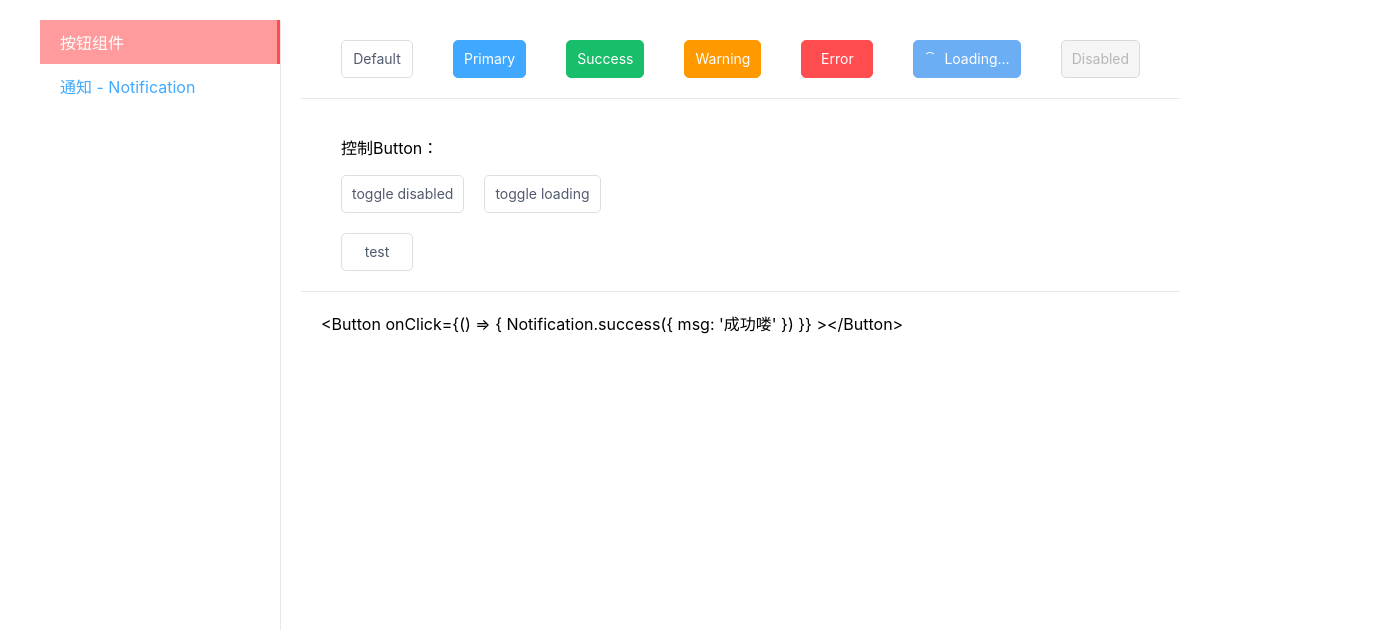
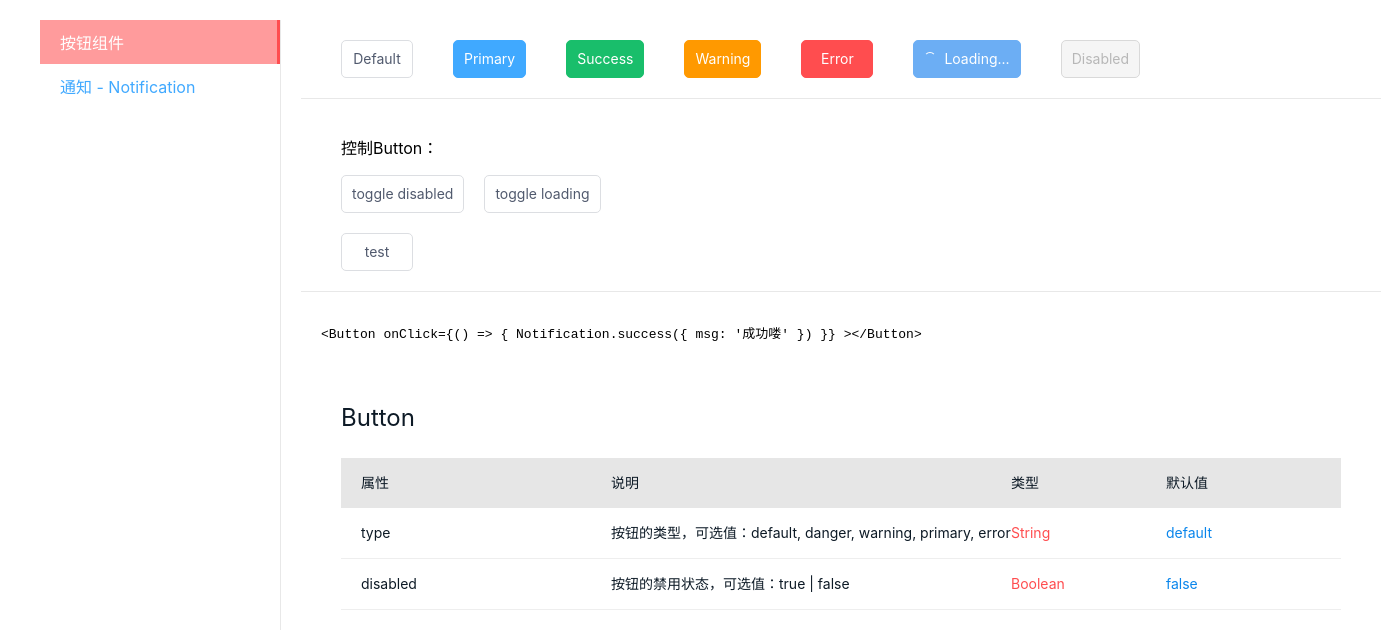
Before and after one commit to AdaXH/three-work-ui, a React (Create React App) app: page /button in a window 1280 px wide. Shown: the top 630 px of the page, 1381 px wide, since content can reach past the window. Built offline with nearby package versions, Linux system fonts and the light colour scheme; a small style sheet from the web is missing.

Commit message:
api表格组件

```diff
--- a/src/component/Button/Index.js
+++ b/src/component/Button/Index.js
@@ -7,7 +7,26 @@ import CaseContainer from '../Case/Index';
 import Test from './Test';
 
 const component = () => {
-    const detail = `<Button onClick={() => { Notification.success({ msg: '成功喽' }) }} ></Button>`
+    const intrudction = {
+        detail: `<Button onClick={() => { Notification.success({ msg: '成功喽' }) }} ></Button>`,
+        apis: {
+            title: 'Button',
+            values: [
+                {
+                    property: 'type',
+                    summary: '按钮的类型，可选值：default, danger, warning, primary, error',
+                    _type_: 'String',
+                    defaultValue: 'default'
+                },
+                {
+                    property: 'disabled',
+                    summary: '按钮的禁用状态，可选值：true | false',
+                    _type_: 'Boolean',
+                    defaultValue: 'false'
+                }
+            ]
+        }
+    }
     const CaseList = [
         () => <Button onClick={() => { Notification.success({ msg: '您点击了Default按钮' }) }} >Default</Button>,
         () => <Button type="primary" onClick={() => { Notification.success({ msg: '您点击了Primary按钮' }) }}>Primary</Button>,
@@ -24,7 +43,7 @@ const component = () => {
         <div className="container">
             <CaseContainer CaseList={CaseList} />
             <CaseContainer CaseList={test} />
-            <Intrudction detail={detail} />
+            <Intrudction intrudction={intrudction} />
         </div>
     );
 }
--- a/src/component/ComponentIntruction/Index.js
+++ b/src/component/ComponentIntruction/Index.js
@@ -1,8 +1,32 @@
 import React from 'react'
 import './index.css'
 
-export default (props => (
-    <div className='componentDetail'>
-    {props.detail}
+export default (({ intrudction: { detail, apis } }) => (
+    <div className='TW_UI_componentDetail'>
+        <div className='TW_UI_componentDetailTop'>
+            <pre>{detail}</pre>
+        </div>
+        <div className='TW_UI_componentApi'>
+            <p className='TW_UI_title'>{apis && apis.title}</p>
+            <div className='TW_UI_apiContainer'>
+                <div className='TW_UI_apiHeaher'>
+                    <div>属性</div>
+                    <div>说明</div>
+                    <div>类型</div>
+                    <div>默认值</div>
+                </div>
+                {
+                    apis && apis.values && apis.values.length !==0 &&
+                    apis.values.map(item => (
+                        <div className='TW_UI_apiItem'>
+                            <div>{item.property}</div>
+                            <div>{item.summary}</div>
+                            <div className='TW_UI_apiType'>{item._type_}</div>
+                            <div className='TW_UI_apiDefaultValue'>{item.defaultValue}</div>
+                        </div>
+                    ))
+                }
+            </div>
+        </div>
     </div>
 ))
--- a/src/component/ComponentIntruction/index.css
+++ b/src/component/ComponentIntruction/index.css
@@ -1,7 +1,60 @@
-.componentDetail{
+.TW_UI_componentDetail{
     min-width: 300px;
-    height: 500px;
+    /* height: 500px; */
     white-space: pre-wrap;
     padding: 20px;
     line-height: 1.5;
 }
+.TW_UI_componentApi{
+    padding: 20px;
+    min-width: 1000px;
+}
+.TW_UI_componentApi .TW_UI_title {
+    color: #0d1a26;
+    font-size: 24px;
+    line-height: 32px;
+}
+.TW_UI_apiContainer{
+}
+.TW_UI_apiHeaher, .TW_UI_apiItem{
+    height: 50px;
+    background: #e6e6e6;
+    color: #0d1a26;
+    font-size: 14px;
+    display: flex;
+    padding: 0 20px;
+    line-height: 50px;
+    text-align: left;
+}
+.TW_UI_apiItem{
+    background: transparent;
+    border-bottom: 1px solid #eee;
+}
+.TW_UI_apiHeaher div{
+    flex: 1;
+}
+.TW_UI_apiHeaher div:nth-of-type(2) {
+    width: 400px;
+    flex: none;
+}
+.TW_UI_apiHeaher div:nth-of-type(1) {
+    width: 250px;
+    flex: none;
+}
+.TW_UI_apiItem div {
+    flex: 1;
+}
+.TW_UI_apiItem div:nth-of-type(2) {
+    width: 400px;
+    flex: none;
+}
+.TW_UI_apiItem div:nth-of-type(1) {
+    width: 250px;
+    flex: none;
+}
+div.TW_UI_apiType{
+    color: #ff4d4f;
+}
+div.TW_UI_apiDefaultValue{
+    color: #0a86ec;
+}
--- a/src/component/Notification/Index.js
+++ b/src/component/Notification/Index.js
@@ -6,27 +6,45 @@ import Button from '../Button/Button'
 
 const component = () => {
     const onSuccess = (position) => {
-        Toast.success({ msg: 'success ', position})
+        Toast.success({ msg: 'success ', position })
     }
     const onFail = () => {
         Toast.fail({
             msg: '错误提示!!',
             duration: 1
-         })
+        })
     }
     const onWarning = () => {
         Toast.warning({
             msg: '警告!'
         })
     }
-    const detail = `
-        import Notification from './Notification'
-        import Button from '../Button/Button';
+    const intrudction = {
+        detail: `
+        import { Notification } from 'three-work-ui'
         Notification.success({ msg: 'success !!!' })
         Notification.fail({
             msg: 'fail !!!',
             duration: 1
-        })`
+        })`,
+        apis: {
+            title: 'Notification',
+            values:[
+                {
+                    property: 'Notification.api',
+                    summary: '通知类型，可选值：success,warning,error,fail',
+                    _type_: 'String',
+                    defaultValue: '必选'
+                },
+                {
+                    property: 'api({ msg, position, duration })',
+                    summary: 'msg: 通知消息，position: 通知位置，duration: 通知时长',
+                    _type_: 'String,String,Number',
+                    defaultValue: 'success, right, 3'
+                }
+            ]
+        }
+    }
     const CaseList = [
         () => <Button onClick={onSuccess}>成功类通知</Button>,
         () => <Button onClick={onWarning} type="warning">警告类通知</Button>,
@@ -34,10 +52,10 @@ const component = () => {
         () => <Button onClick={() => onSuccess('top')}>top</Button>,
         () => <Button onClick={() => onSuccess('left')}>left</Button>,
     ]
-    return(
+    return (
         <div>
             <CaseContainer CaseList={CaseList} />
-            <Intrudction detail={detail}/>
+            <Intrudction intrudction={intrudction} />
         </div>
     )
 }
```
